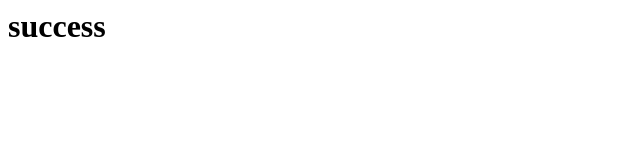
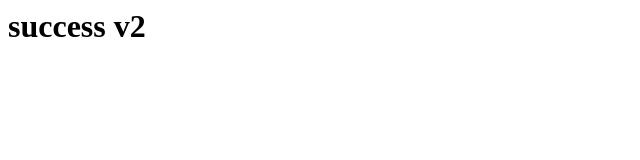
Before and after one commit to josukuttyulahannan/awsdeploy, a plain HTML site: page index.html in a window 1280 px wide. Shown: the full height of the page, 0-640 px from the left. Drawn offline with Linux system fonts and the light colour scheme.

Commit message:
Update index.html

```diff
--- a/index.html
+++ b/index.html
@@ -1,6 +1,6 @@
 <html>
   <body>
-  <h1>success<h1>
+  <h1>success v2<h1>
   </body>
 
 </html>
```
